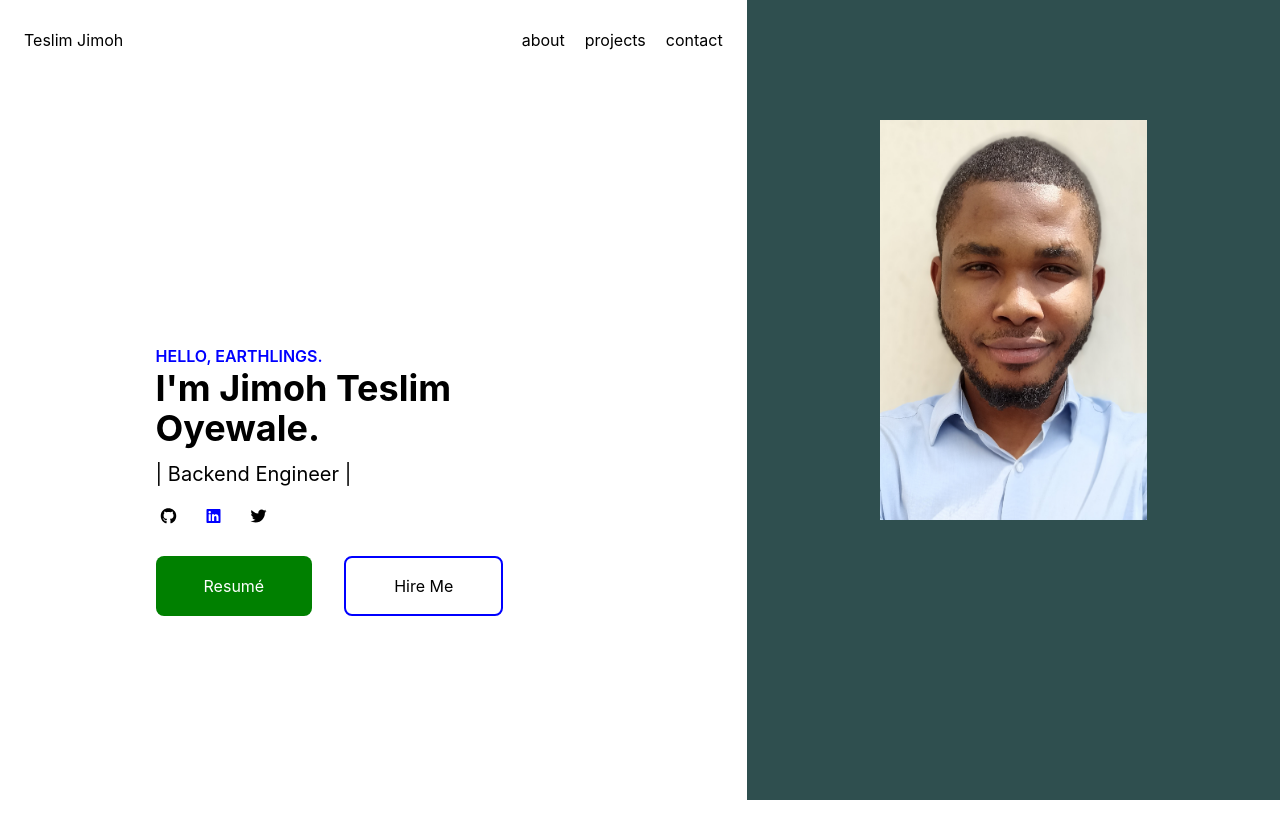
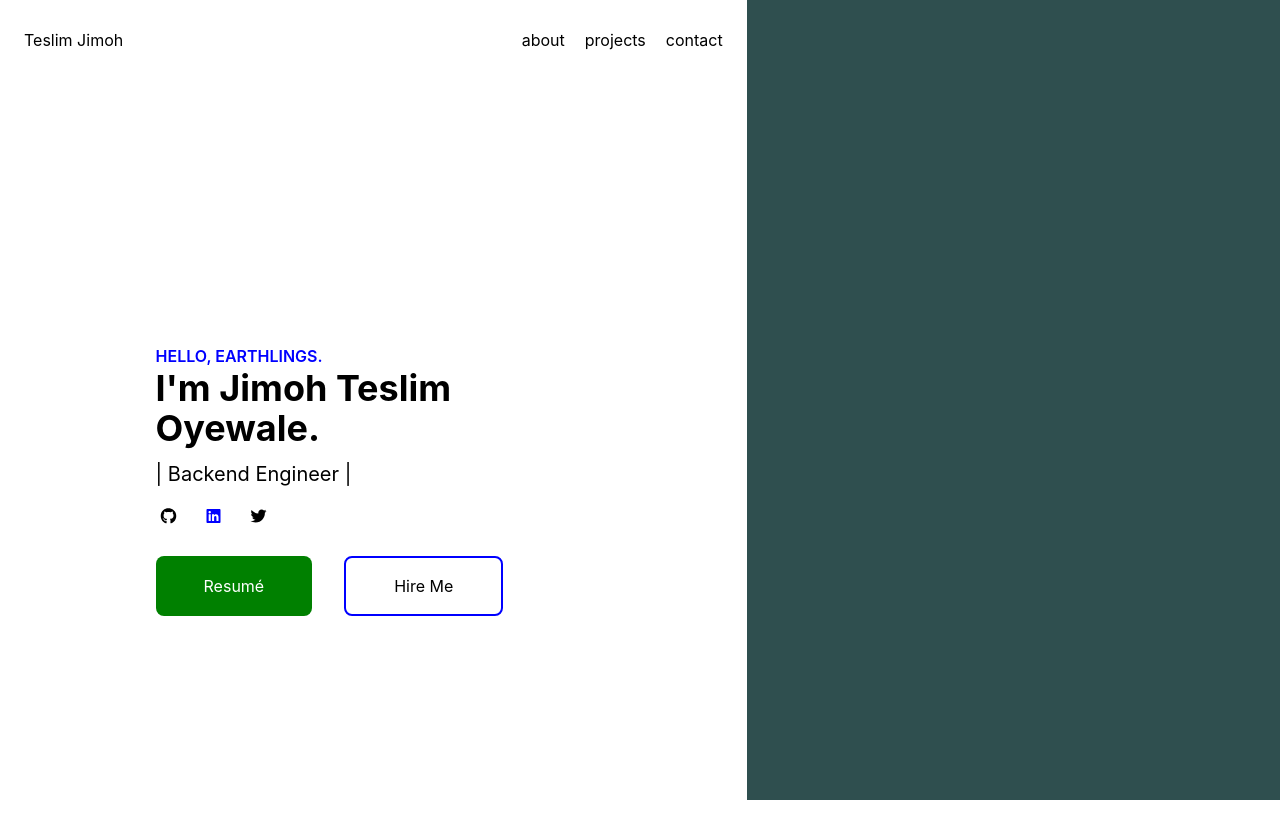
Before and after one commit to Moyowaaaa/Teslim-Jimoh, a Next.js app: page / in a window 1280 px wide. Shown: the top 838 px of the page. Built offline with nearby package versions, Linux system fonts and the light colour scheme.

Commit message:
for production

```diff
--- a/styles/globals.css
+++ b/styles/globals.css
@@ -10,14 +10,14 @@ body {
     Ubuntu, Cantarell, Fira Sans, Droid Sans, Helvetica Neue, sans-serif;
 }
 
-.image{
+/* .image{
   background-image: url('../assets/images/Teslim.jpg');
   background-size: cover;
   background-repeat: no-repeat;
   background-position-x: center;
   background-position-y: center;
 
-}
+} */
 .Teslim {
   width: 100%;
   height: 100%;
```
